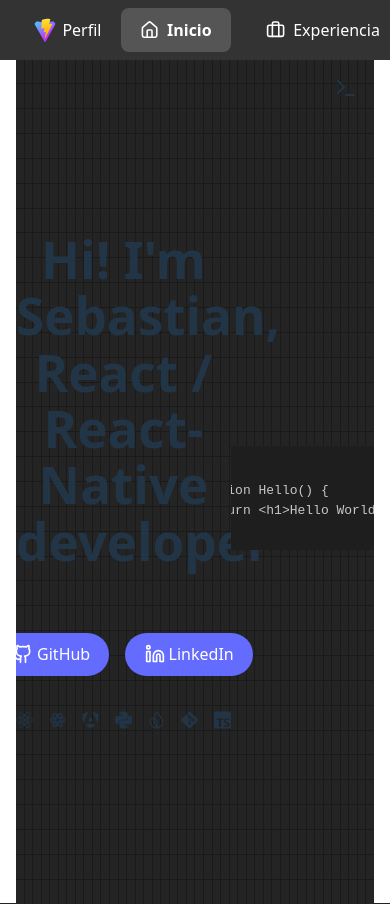
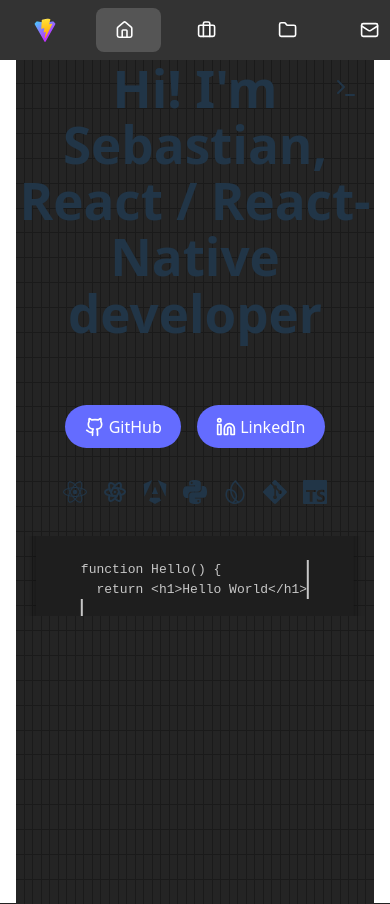
Before and after one commit to SbtnAvls/me, a React (Vite) app: page / in a window 390 px wide. Built offline with nearby package versions, Linux system fonts and the light colour scheme.

Commit message:
Adjust mobile layout

```diff
--- a/src/App.css
+++ b/src/App.css
@@ -192,8 +192,7 @@
   .sidebar a .label,
   .sidebar:hover button .label,
   .sidebar:hover a .label {
-    max-width: 100px;
-    opacity: 1;
+    display: none;
   }
 
   .sidebar-bottom {
--- a/src/components/Hero.css
+++ b/src/components/Hero.css
@@ -230,13 +230,11 @@
 @media (max-width: 768px) {
   .hero-banner {
     display: flex;
-    height: 100vh;
+    flex-direction: column;
     width: 100%;
     position: relative;
     overflow: hidden;
-
-    /* 🆕 centra a hero-left y hero-right en el eje vertical */
-    align-items: center;             /* ← la clave */
+    align-items: center;
   }
 
   .hero-left,
@@ -244,6 +242,13 @@
   .resume-download {
     position: relative;
     z-index: 2;            /* cualquier valor >0 sirve */
+  }
+
+  .hero-left,
+  .hero-right {
+    flex: 0 0 auto;
+    max-width: 100%;
+    width: 100%;
   }
 
   .hero-right {
```
